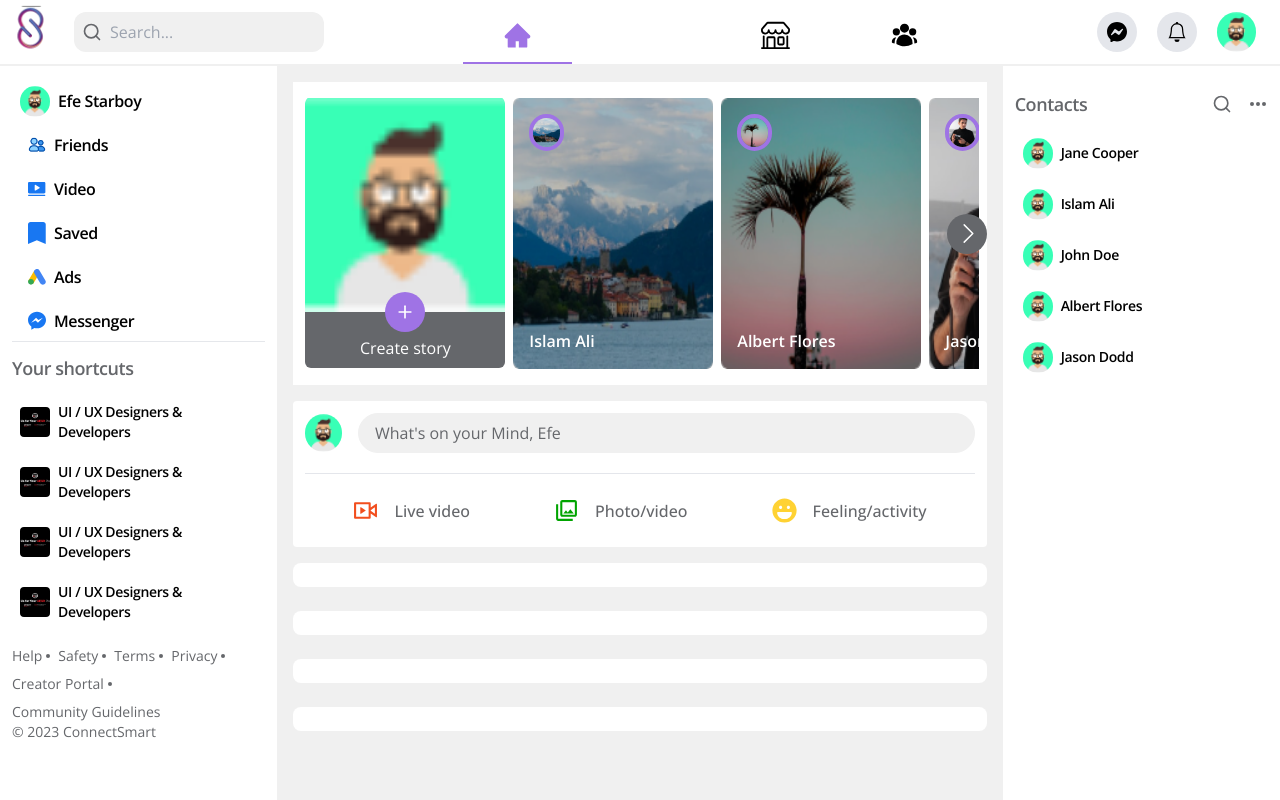
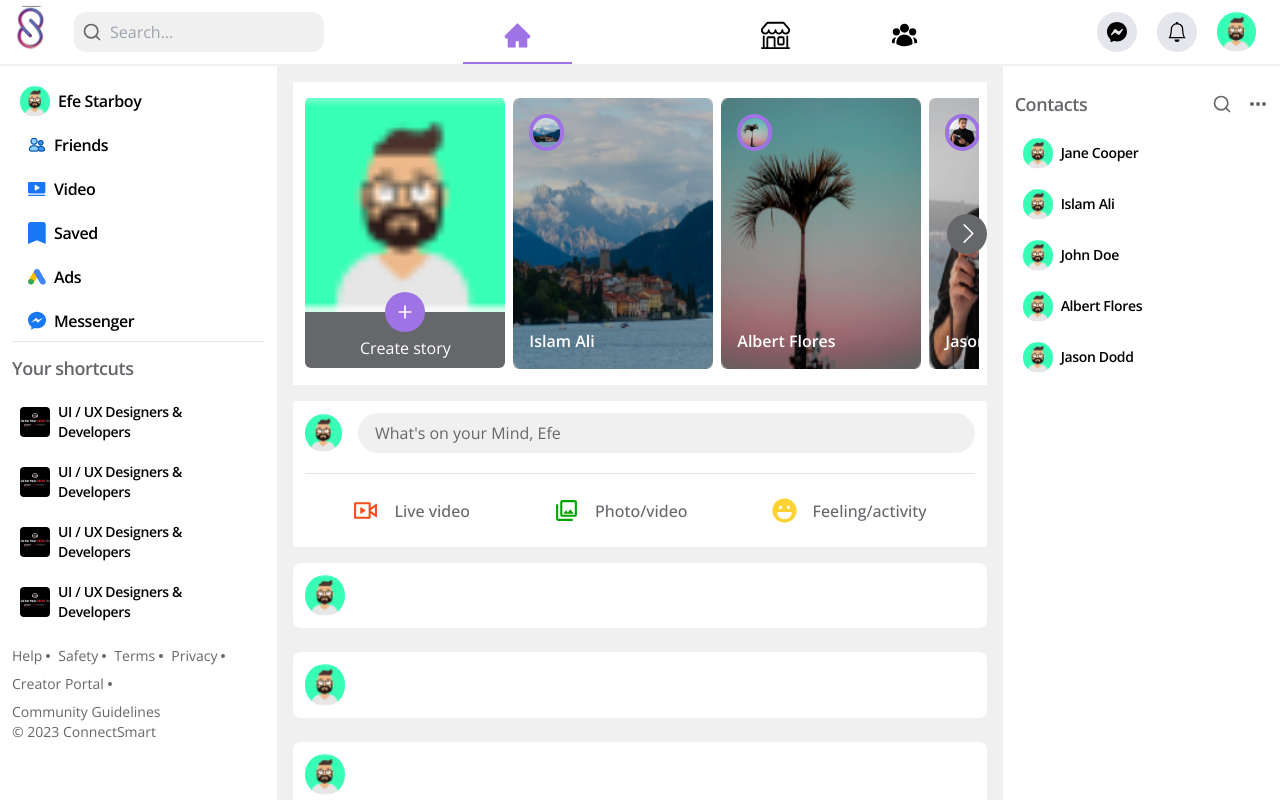
Before and after one commit to asiughuslyvesterobus/social_app, a Next.js app in the folder client/: page / in a window 1280 px wide. Built offline with nearby package versions, Linux system fonts and the light colour scheme; some icons are missing.

Commit message:
working on post cards

```diff
--- a/client/components/PostCard.tsx
+++ b/client/components/PostCard.tsx
@@ -1,8 +1,9 @@
+import Image from "next/image";
 import Link from "next/link";
 
 interface PostCardProp {
   id: String | Number;
-  userProfileUrl: String;
+  userProfileUrl: any;
   userName: String;
   date: String | Number;
   userPost: String;
@@ -16,9 +17,18 @@ const PostCard = ({ post }: IProp) => {
   return (
     <div className="w-full bg-white p-3 rounded-lg flex flex-col items-start justify-start h-fit gap-4">
       <div className="w-full flex items-center justify-between gap-4">
-        <div className="flex items-start justify-start gap-2">
-          <Link href={`/profile/${post.id}`}></Link>
-        </div>
+        <Link
+          href={`/profile/${post.id}`}
+          className="flex items-start justify-start gap-2"
+        >
+          <Image
+            src={post.userProfileUrl}
+            alt="User-Profile"
+            width={40}
+            height={40}
+            className="rounded-full"
+          />
+        </Link>
       </div>
     </div>
   );
```
